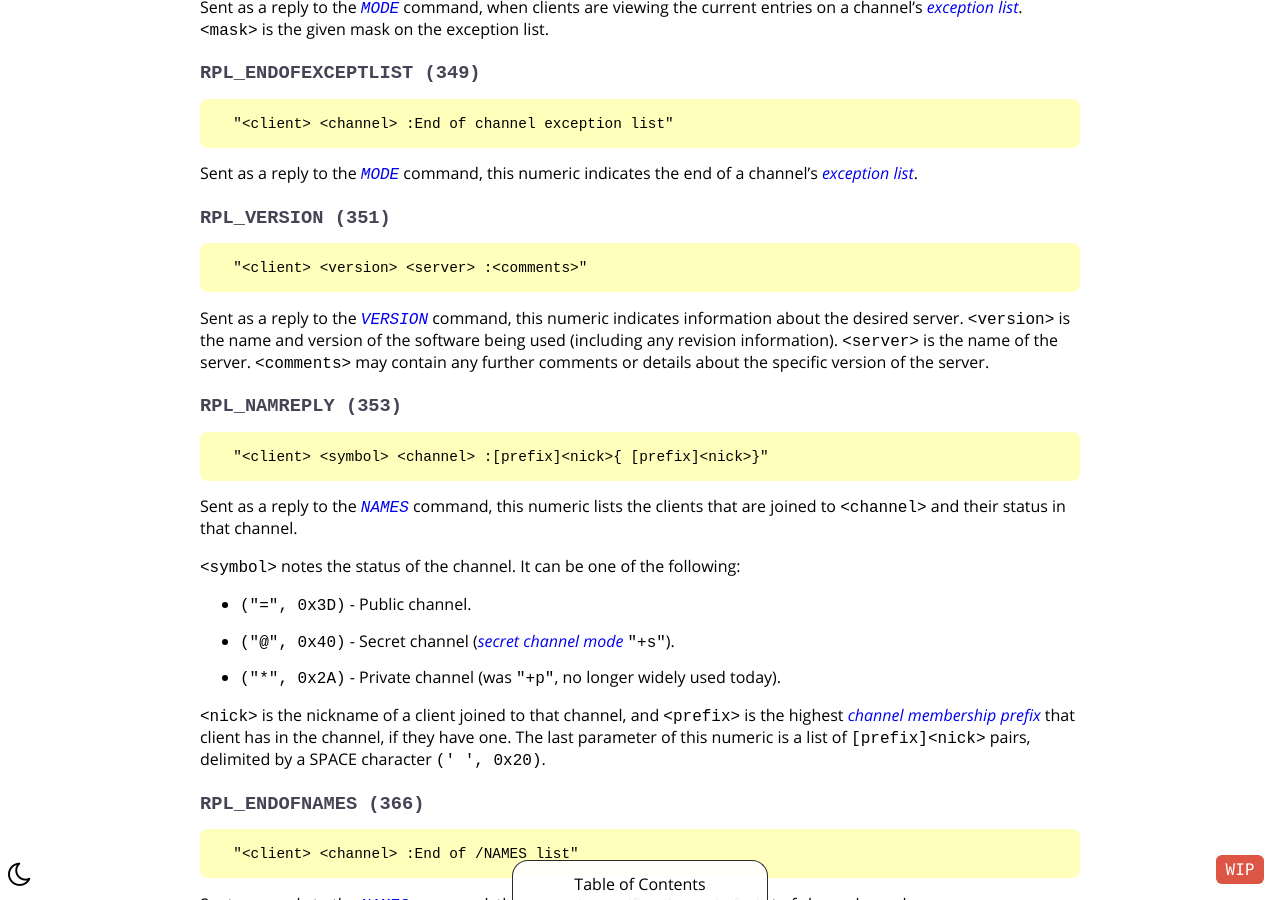
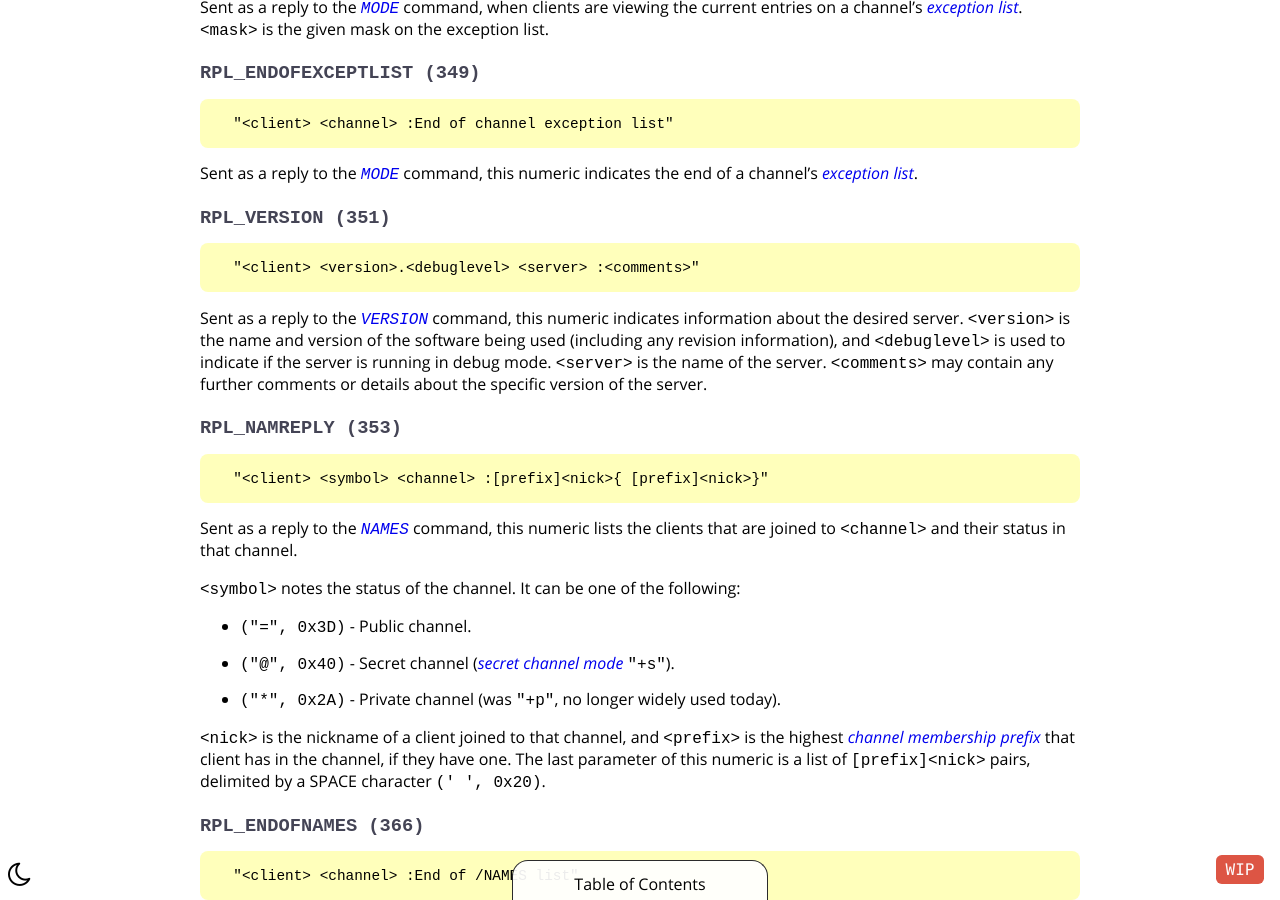
Before and after one commit to ircdocs/modern-irc, a Jekyll site: the page built from index.md, in a window 1280 px wide and 900 px high, scrolled down 53348 px. Built offline with Jekyll 4.4.1, drawn with Linux system fonts in a browser that asks for light colours.

Commit message:
Document the debuglevel parameter as seen in replies from solanum, inspircd and ngircd. Parameter itself was first described in RFC1459.

```diff
--- a/_includes/modern-appendix.md
+++ b/_includes/modern-appendix.md
@@ -543,9 +543,9 @@ Sent as a reply to the {% message MODE %} command, this numeric indicates the en
 
 {% numericheader RPL_VERSION %}
 
-      "<client> <version> <server> :<comments>"
+      "<client> <version>.<debuglevel> <server> :<comments>"
 
-Sent as a reply to the {% message VERSION %} command, this numeric indicates information about the desired server. `<version>` is the name and version of the software being used (including any revision information). `<server>` is the name of the server. `<comments>` may contain any further comments or details about the specific version of the server.
+Sent as a reply to the {% message VERSION %} command, this numeric indicates information about the desired server. `<version>` is the name and version of the software being used (including any revision information), and `<debuglevel>` is used to indicate if the server is running in debug mode. `<server>` is the name of the server. `<comments>` may contain any further comments or details about the specific version of the server.
 
 {% numericheader RPL_NAMREPLY %}
 
```
